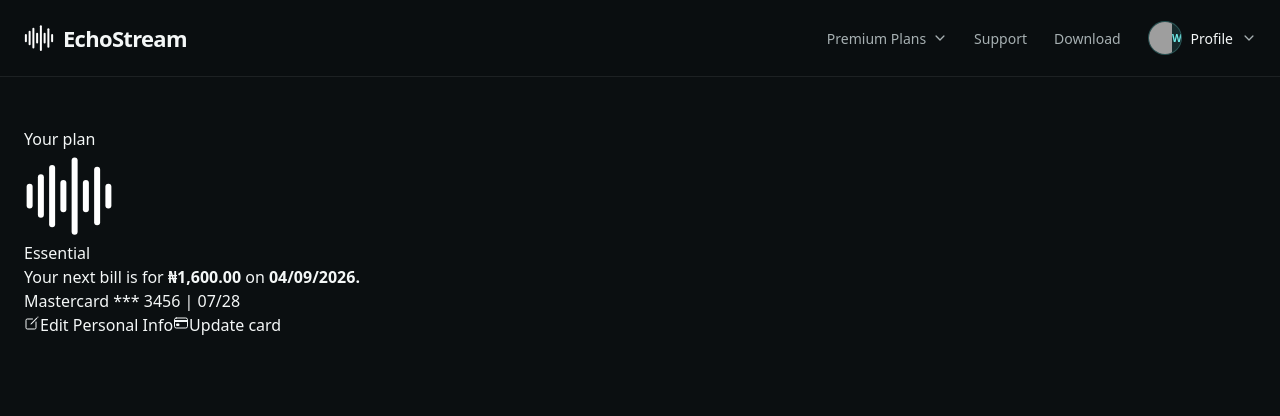
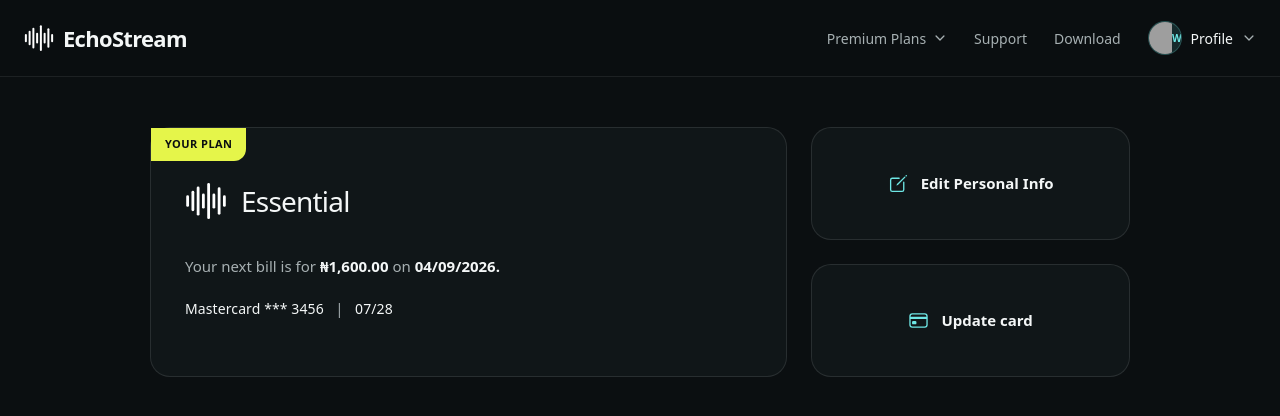
Before and after one commit to tech-with-upeh/echostream-web, a Next.js app: page /dashboard in a window 1280 px wide. Shown: the top 416 px of the page. Built offline with nearby package versions, Linux system fonts and the light colour scheme; grey boxes are pictures that could not be loaded.

Commit message:
Style dashboard plan overview and action cards

```diff
--- a/app/dashboard/dashboard.css
+++ b/app/dashboard/dashboard.css
@@ -21,5 +21,19 @@
 .dashboard-avatar img{width:100%;height:100%;object-fit:cover}
 .dashboard-profile-label{color:var(--foreground)}
 .dashboard-content{width:min(1240px,calc(100% - 48px));margin:0 auto;min-height:calc(100vh - 76px);padding:50px 0}
-.dashboard-content:empty{padding:0}
-@media(max-width:768px){.dashboard-navbar{width:min(100% - 28px,1240px);height:68px}.dashboard-brand{font-size:19px}.dashboard-brand img{width:27px;height:27px}.dashboard-nav-actions{gap:15px}.dashboard-nav-link{font-size:13px}.dashboard-profile-label{display:none}.dashboard-profile-trigger{padding:0}.dashboard-content{width:calc(100% - 28px)}}
+.dashboard-overview{display:grid;grid-template-columns:minmax(0,2fr) minmax(260px,1fr);gap:24px;align-items:stretch;max-width:980px;margin:0 auto}
+.dashboard-plan-card,.dashboard-action-card{border:1px solid rgba(255,255,255,.1);background:#101618;border-radius:20px}
+.dashboard-plan-card{position:relative;min-height:250px;padding:34px}
+.dashboard-plan-badge{position:absolute;top:0;left:0;padding:8px 14px;border-radius:0 0 12px 0;background:var(--highlight);color:#0b0f11;font-size:11px;font-weight:700;letter-spacing:.04em;text-transform:uppercase}
+.dashboard-plan-heading{display:flex;align-items:center;gap:14px;margin-top:18px}
+.dashboard-plan-heading img{width:42px;height:42px;object-fit:contain}
+.dashboard-plan-heading h1{margin:0;font-size:28px;letter-spacing:-.8px}
+.dashboard-billing-copy{margin:32px 0 18px;color:var(--muted);font-size:15px;line-height:1.7}
+.dashboard-billing-copy strong{color:var(--foreground);font-weight:600}
+.dashboard-card-details{margin:0;color:var(--foreground);font-size:14px;letter-spacing:.1px}
+.dashboard-card-details span{margin:0 8px;color:var(--muted)}
+.dashboard-actions{display:grid;grid-template-rows:1fr 1fr;gap:24px}
+.dashboard-action-card{width:100%;display:flex;align-items:center;justify-content:center;gap:12px;color:var(--foreground);font-size:15px;font-weight:600;cursor:pointer;transition:border-color .2s ease,background .2s ease,transform .2s ease}
+.dashboard-action-card:hover{border-color:rgba(110,231,229,.35);background:#131b1d;transform:translateY(-1px)}
+.dashboard-action-card ion-icon{width:21px;height:21px;color:var(--accent)}
+@media(max-width:768px){.dashboard-navbar{width:min(100% - 28px,1240px);height:68px}.dashboard-brand{font-size:19px}.dashboard-brand img{width:27px;height:27px}.dashboard-nav-actions{gap:15px}.dashboard-nav-link{font-size:13px}.dashboard-profile-label{display:none}.dashboard-profile-trigger{padding:0}.dashboard-content{width:calc(100% - 28px);padding:32px 0}.dashboard-overview{grid-template-columns:1fr;gap:16px}.dashboard-plan-card{min-height:230px;padding:28px 22px}.dashboard-actions{min-height:180px;gap:16px}.dashboard-action-card{min-height:82px}}
```
